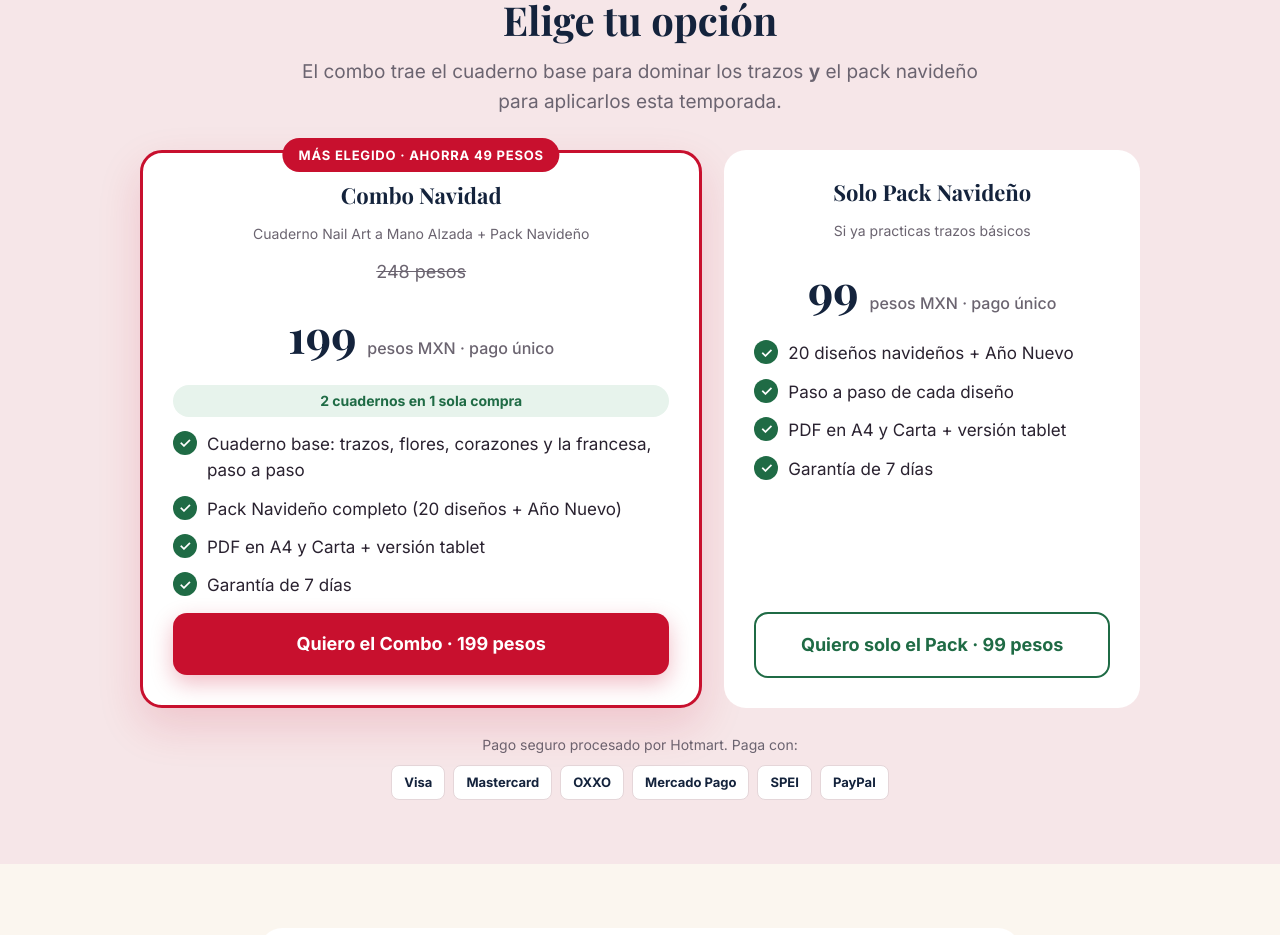
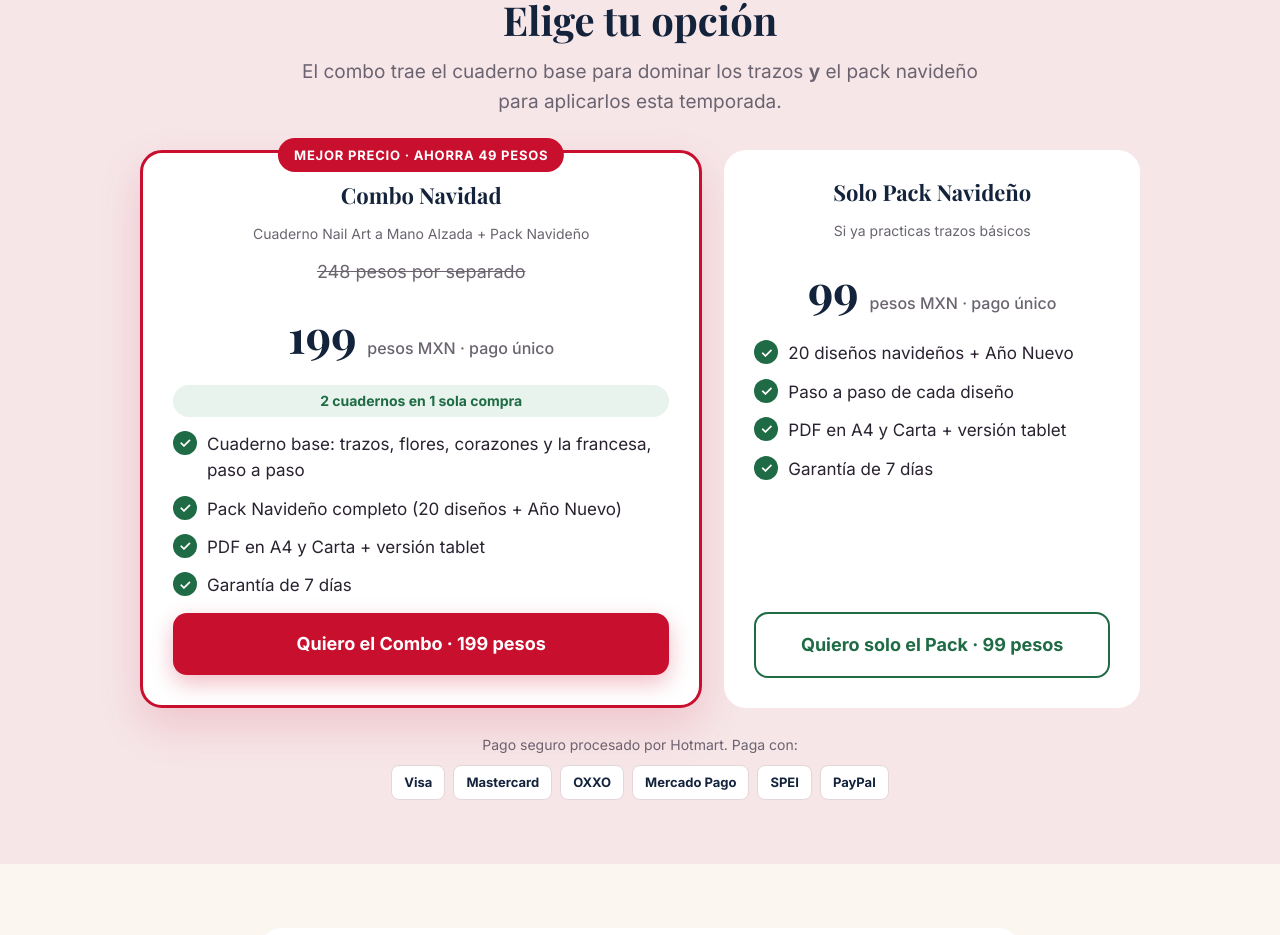
Before and after one commit to errachakmed-png/navidad, a plain HTML site: page index.html in a window 1280 px wide. Shown: the part 3073-4008 px from the top of the page. Drawn offline with nearby package versions, Linux system fonts and the light colour scheme.

Commit message:
Update index.html

```diff
--- a/index.html
+++ b/index.html
@@ -188,10 +188,10 @@ footer{padding:28px 0 100px;text-align:center;font-size:13px;color:var(--gris)}
     <p class="lead">El combo trae el cuaderno base para dominar los trazos <b>y</b> el pack navideño para aplicarlos esta temporada.</p>
     <div class="offers">
       <div class="offer best">
-        <span class="tag">MÁS ELEGIDO · AHORRA 49 PESOS</span>
+        <span class="tag">MEJOR PRECIO · AHORRA 49 PESOS</span>
         <h3>Combo Navidad</h3>
         <p class="small">Cuaderno Nail Art a Mano Alzada + Pack Navideño</p>
-        <div><span class="old">248 pesos</span></div>
+        <div><span class="old">248 pesos por separado</span></div>
         <div class="price">199 <small>pesos MXN · pago único</small></div>
         <span class="save">2 cuadernos en 1 sola compra</span>
         <ul class="list" style="text-align:left">
```
